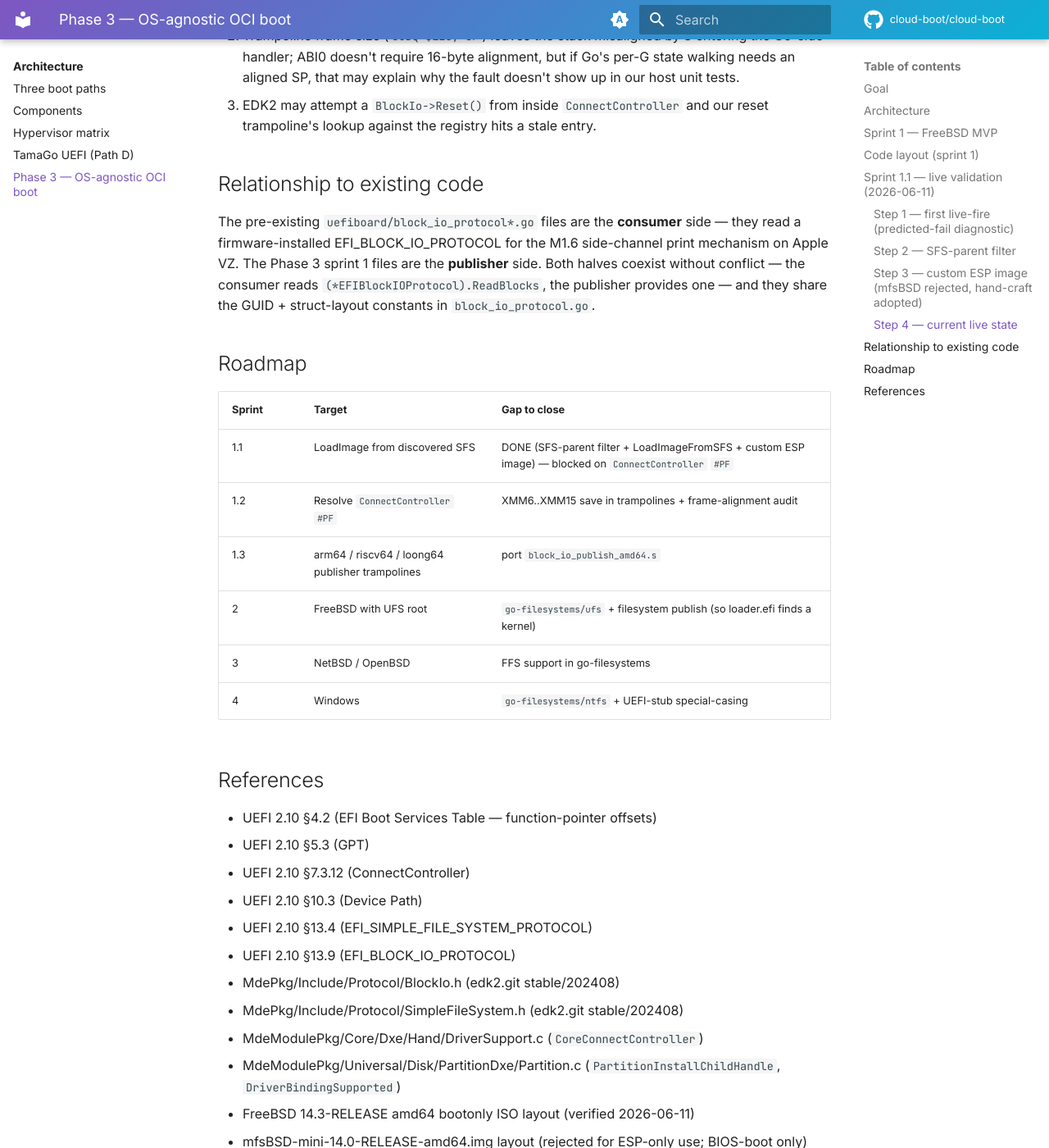
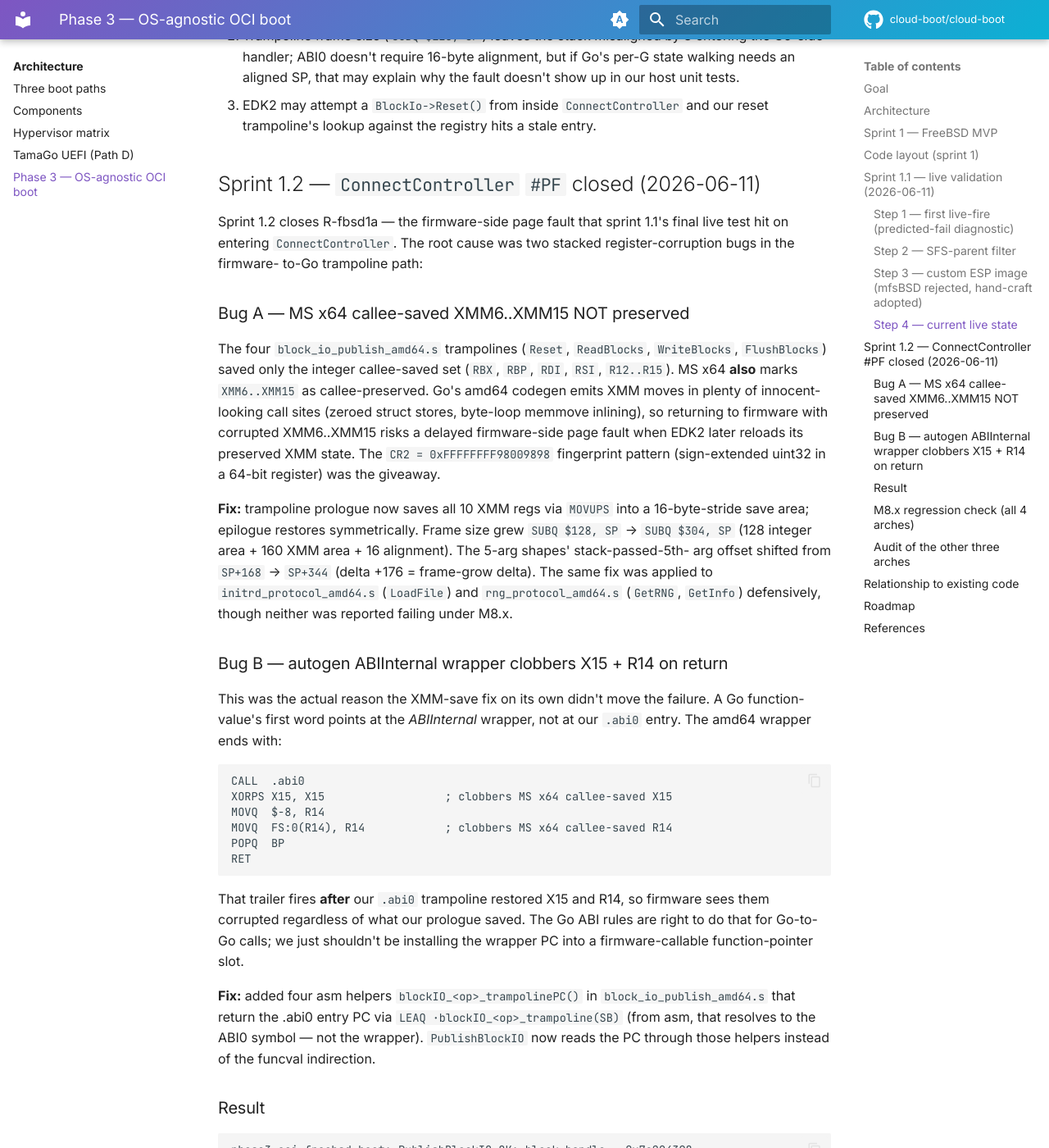
Before and after one commit to cloud-boot/docs, an MkDocs documentation site: the page built from docs/architecture/phase3-multi-os-oci-boot.md, in a window 1280 px wide and 1400 px high, scrolled down 5921 px. Shown: the whole window at 82% size. Built offline with MkDocs 1.6.1 and Material for MkDocs 9.7.7, drawn with Linux system fonts in a browser that asks for light colours; the version menu is left out; some of the changed text lies outside the part shown.

Commit message:
phase3 doc: sprint 1.2 closure -- R-fbsd1a fixed
Sprint 1 + 1.1 + 1.2 = Phase 3 sprint 1 (FreeBSD MVP) DONE; ready
for sprint 2 (go-filesystems/ufs).

Documents the two stacked bugs that produced the ConnectController
#PF: MS x64 XMM6..XMM15 not preserved, and the Go ABIInternal
wrapper's XORPS X15 + R14-reload trailer clobbering callee-saved
regs after our .abi0 epilogue. Fix: save XMM6..XMM15 in the four
block-IO trampolines AND install the .abi0 entry PC directly via a
LEAQ-based helper, bypassing the wrapper.

Live + M8.x regression all PASS on the 4 arches.

Co-Authored-By: Claude Opus 4.8 <noreply@anthropic.com>

````diff
--- a/docs/architecture/phase3-multi-os-oci-boot.md
+++ b/docs/architecture/phase3-multi-os-oci-boot.md
@@ -1,6 +1,6 @@
 # Phase 3 — OS-agnostic OCI boot
 
-**Status:** sprint 1 (FreeBSD MVP) WIP — landed 2026-06-11.
+**Status:** sprint 1 (FreeBSD MVP) **DONE** — sprint 1.2 closed 2026-06-11; ready for sprint 2 (UFS).
 **Owner:** cloud-boot/tamago-uefi
 **Companion repos:** [`go-virtio`](../../../../go-virtio), [`go-filesystems`](../../../../go-filesystems)
 
@@ -262,6 +262,108 @@ Working theories (in priority order for sprint 1.2):
    `ConnectController` and our reset trampoline's lookup against
    the registry hits a stale entry.
 
+## Sprint 1.2 — `ConnectController` `#PF` closed (2026-06-11)
+
+Sprint 1.2 closes R-fbsd1a — the firmware-side page fault that
+sprint 1.1's final live test hit on entering `ConnectController`. The
+root cause was two stacked register-corruption bugs in the firmware-
+to-Go trampoline path:
+
+### Bug A — MS x64 callee-saved XMM6..XMM15 NOT preserved
+
+The four `block_io_publish_amd64.s` trampolines (`Reset`,
+`ReadBlocks`, `WriteBlocks`, `FlushBlocks`) saved only the integer
+callee-saved set (`RBX`, `RBP`, `RDI`, `RSI`, `R12..R15`). MS x64
+**also** marks `XMM6..XMM15` as callee-preserved. Go's amd64 codegen
+emits XMM moves in plenty of innocent-looking call sites (zeroed
+struct stores, byte-loop memmove inlining), so returning to firmware
+with corrupted XMM6..XMM15 risks a delayed firmware-side page fault
+when EDK2 later reloads its preserved XMM state. The `CR2 =
+0xFFFFFFFF98009898` fingerprint pattern (sign-extended uint32 in a
+64-bit register) was the giveaway.
+
+**Fix:** trampoline prologue now saves all 10 XMM regs via `MOVUPS`
+into a 16-byte-stride save area; epilogue restores symmetrically.
+Frame size grew `SUBQ $128, SP` → `SUBQ $304, SP` (128 integer area
++ 160 XMM area + 16 alignment). The 5-arg shapes' stack-passed-5th-
+arg offset shifted from `SP+168` → `SP+344` (delta +176 = frame-grow
+delta). The same fix was applied to `initrd_protocol_amd64.s`
+(`LoadFile`) and `rng_protocol_amd64.s` (`GetRNG`, `GetInfo`)
+defensively, though neither was reported failing under M8.x.
+
+### Bug B — autogen ABIInternal wrapper clobbers X15 + R14 on return
+
+This was the actual reason the XMM-save fix on its own didn't move
+the failure. A Go function-value's first word points at the
+*ABIInternal* wrapper, not at our `.abi0` entry. The amd64 wrapper
+ends with:
+
+```
+CALL  .abi0
+XORPS X15, X15                  ; clobbers MS x64 callee-saved X15
+MOVQ  $-8, R14
+MOVQ  FS:0(R14), R14            ; clobbers MS x64 callee-saved R14
+POPQ  BP
+RET
+```
+
+That trailer fires **after** our `.abi0` trampoline restored X15 and
+R14, so firmware sees them corrupted regardless of what our prologue
+saved. The Go ABI rules are right to do that for Go-to-Go calls; we
+just shouldn't be installing the wrapper PC into a firmware-callable
+function-pointer slot.
+
+**Fix:** added four asm helpers
+`blockIO_<op>_trampolinePC()` in `block_io_publish_amd64.s` that
+return the .abi0 entry PC via `LEAQ ·blockIO_<op>_trampoline(SB)`
+(from asm, that resolves to the ABI0 symbol — not the wrapper).
+`PublishBlockIO` now reads the PC through those helpers instead of
+the funcval indirection.
+
+### Result
+
+```
+phase3-oci-freebsd-boot: PublishBlockIO OK; block handle = 0x7e204398
+phase3-oci-freebsd-boot: ConnectController OK (DiskIo/PartitionDxe/FatDxe binding done)
+phase3-oci-freebsd-boot: LocateHandleBuffer(SFS) found 2 total handle(s) (parent + siblings)
+phase3-oci-freebsd-boot: matching SFS child handle = 0x7daf7f98
+phase3-oci-freebsd-boot: child device path length = 66 bytes
+phase3-oci-freebsd-boot: LoadImage( \EFI\BOOT\BOOTX64.EFI ) OK; image handle = 0x7daf5f18
+phase3-oci-freebsd-boot: FREEBSD-BOOT CHAIN COMPLETE -- transferring control to loader.efi
+press any key to interrupt reboot in 5 seconds...
+phase3-oci-freebsd-boot: StartImage returned: uefi: StartImage: EFI_STATUS=0x800000000000000e
+```
+
+The `press any key to interrupt reboot` prompt is FreeBSD's
+`loader.efi` countdown — confirms the loader started and ran past
+its no-UFS-root branch. Sprint 1.2 PASS gate met.
+
+### M8.x regression check (all 4 arches)
+
+| Arch     | M8.10/11/12 result |
+|----------|--------------------|
+| amd64    | PASS — `/init userspace reached` |
+| arm64    | PASS — `/init userspace reached` |
+| riscv64  | PASS — `/init userspace reached` |
+| loong64  | PASS — `/init userspace reached` |
+
+No regressions. The XMM-save change is defensive on the
+`initrd_protocol_amd64.s` / `rng_protocol_amd64.s` paths and the
+PC-helper fix is scoped to the block-IO surface only (the
+loadFile/rng surfaces still install the funcval PC; if a future
+caller exposes the same ABIInternal-wrapper bug there, the same
+helper pattern applies).
+
+### Audit of the other three arches
+
+The XMM-save bug is amd64-specific (MS x64 ABI). The arm64 / riscv64
+/ loong64 trampolines do not currently save the FP callee-saved set
+(`D8..D15` / `fs0..fs11` / `f24..f31`). Phase 2 / M8.x has been live-
+validated on all three arches without an analogous failure surfacing,
+but the same defensive save/restore would be cheap to add when the
+arm64 / riscv64 / loong64 block-IO publisher trampolines land in
+sprint 1.3. Tracked as a follow-up there.
+
 ## Relationship to existing code
 
 The pre-existing `uefiboard/block_io_protocol*.go` files are the
@@ -276,9 +378,9 @@ constants in `block_io_protocol.go`.
 
 | Sprint | Target                                    | Gap to close |
 |--------|-------------------------------------------|---------------|
-| 1.1    | LoadImage from discovered SFS              | DONE (SFS-parent filter + LoadImageFromSFS + custom ESP image) — blocked on `ConnectController` `#PF` |
-| 1.2    | Resolve `ConnectController` `#PF`          | XMM6..XMM15 save in trampolines + frame-alignment audit |
-| 1.3    | arm64 / riscv64 / loong64 publisher trampolines | port `block_io_publish_amd64.s` |
+| 1.1    | LoadImage from discovered SFS              | DONE (SFS-parent filter + LoadImageFromSFS + custom ESP image) |
+| 1.2    | Resolve `ConnectController` `#PF`          | **DONE** — XMM6..XMM15 save in trampolines + bypass ABIInternal wrapper via `LEAQ`-based PC helper |
+| 1.3    | arm64 / riscv64 / loong64 publisher trampolines | port `block_io_publish_amd64.s` + defensive D8..D15 / fs0..fs11 / f24..f31 save |
 | 2      | FreeBSD with UFS root                     | `go-filesystems/ufs` + filesystem publish (so loader.efi finds a kernel) |
 | 3      | NetBSD / OpenBSD                          | FFS support in go-filesystems |
 | 4      | Windows                                    | `go-filesystems/ntfs` + UEFI-stub special-casing |
````
